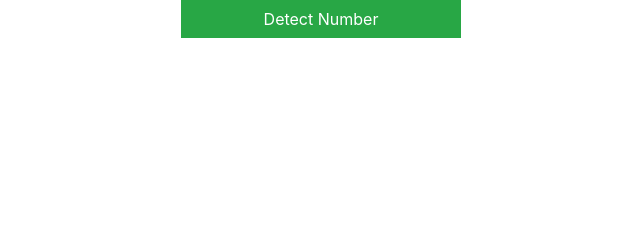
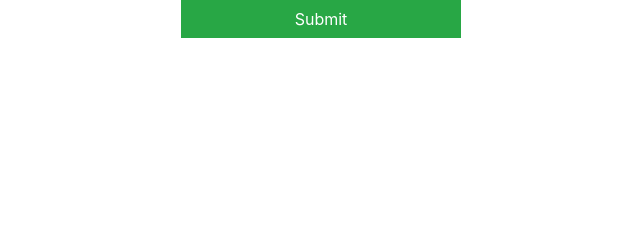
Before and after one commit to asrulsaid/Lontara-AI, a Flask app: page / in a window 1280 px wide. Shown: the part 434-674 px from the top of the page, without its empty margins (319-959 px from the left). Run offline with Flask 2, Linux system fonts and the light colour scheme; some libraries are stand-ins or nearby versions.

Commit message:
Initial Commit

```diff
--- a/templates/draw.html
+++ b/templates/draw.html
@@ -47,7 +47,7 @@
         </div>
         <div class="row">
           <div class="col d-flex justify-content-center">
-              <button style="width: 280px; border-radius: 0px;" class="btn btn-success" id="send" type="submit">Detect Number</button>
+              <button style="width: 280px; border-radius: 0px;" class="btn btn-success" id="send" type="submit">Submit</button>
           </div>
       </div>
     </form>
```
